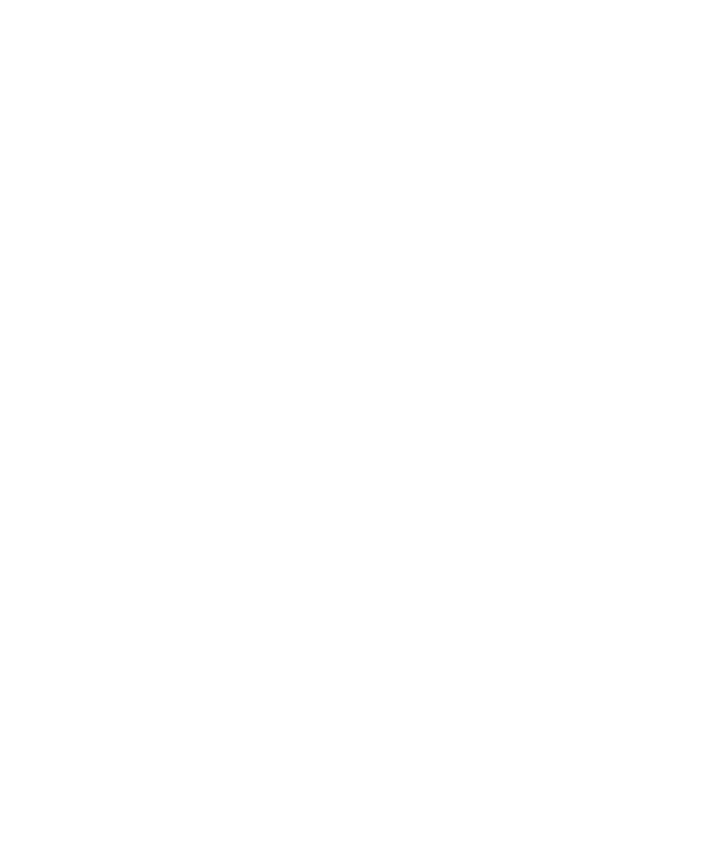
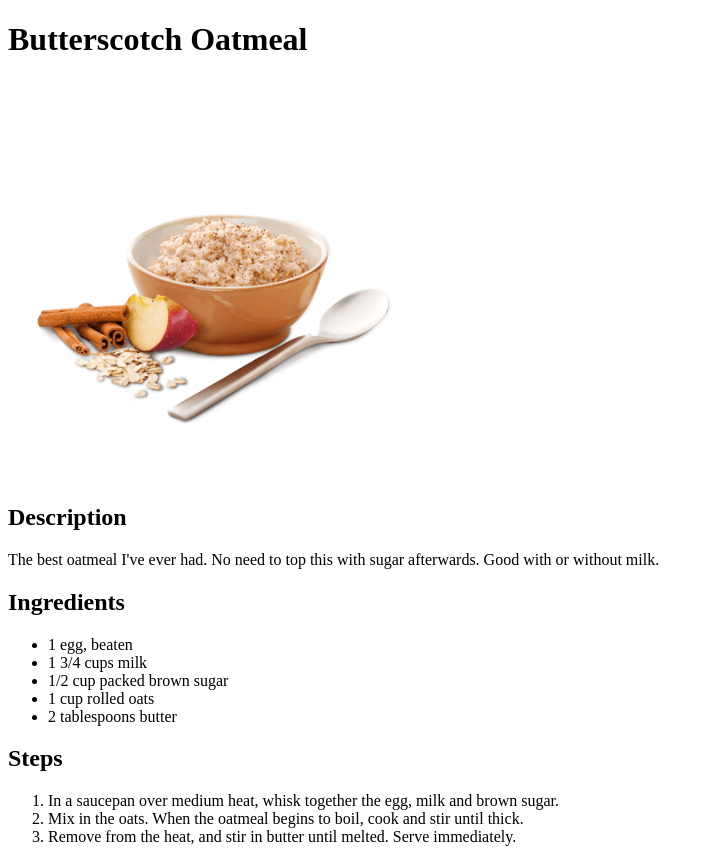
Before and after one commit to alinawaz04/odin-recipes, a plain HTML site: page recipes/butterscotch-oatmeal.html in a window 1280 px wide. Shown: the whole page, without its empty margins (0-714 px from the left). Before the commit the page ends 800 px from the top, so only its background shows below. Drawn offline with Linux system fonts and the light colour scheme.

Commit message:
complete three recipes. finished project.

```diff
--- a/recipes/butterscotch-oatmeal.html
+++ b/recipes/butterscotch-oatmeal.html
@@ -0,0 +1,33 @@
+<!DOCTYPE html>
+<html lang="en">
+<head>
+    <meta charset="UTF-8">
+    <meta http-equiv="X-UA-Compatible" content="IE=edge">
+    <meta name="viewport" content="width=device-width, initial-scale=1.0">
+    <title>Butterscotch Oatmeal</title>
+</head>
+<body>
+    <h1>Butterscotch Oatmeal</h1>
+    <img src="../images/butterscotch-oatmeal.png" alt="Butterscotch Oatmeal" width="400" height="400">
+
+    <h2>Description</h2>
+    <p>The best oatmeal I've ever had. No need to top this with sugar afterwards.
+        Good with or without milk.</p>
+
+    <h2>Ingredients</h2>
+    <ul>
+        <li>1 egg, beaten</li>
+        <li>1 3/4 cups milk</li>
+        <li>1/2 cup packed brown sugar</li>
+        <li>1 cup rolled oats</li>
+        <li>2 tablespoons butter</li>
+    </ul>
+
+    <h2>Steps</h2>
+    <ol>
+        <li>In a saucepan over medium heat, whisk together the egg, milk and brown sugar.</li>
+        <li>Mix in the oats. When the oatmeal begins to boil, cook and stir until thick.</li>
+        <li>Remove from the heat, and stir in butter until melted. Serve immediately.</li>
+    </ol>
+</body>
+</html>
```
Also changed, not shown: index.html (+1 -0 lines), images/butterscotch-oatmeal.png (added).
